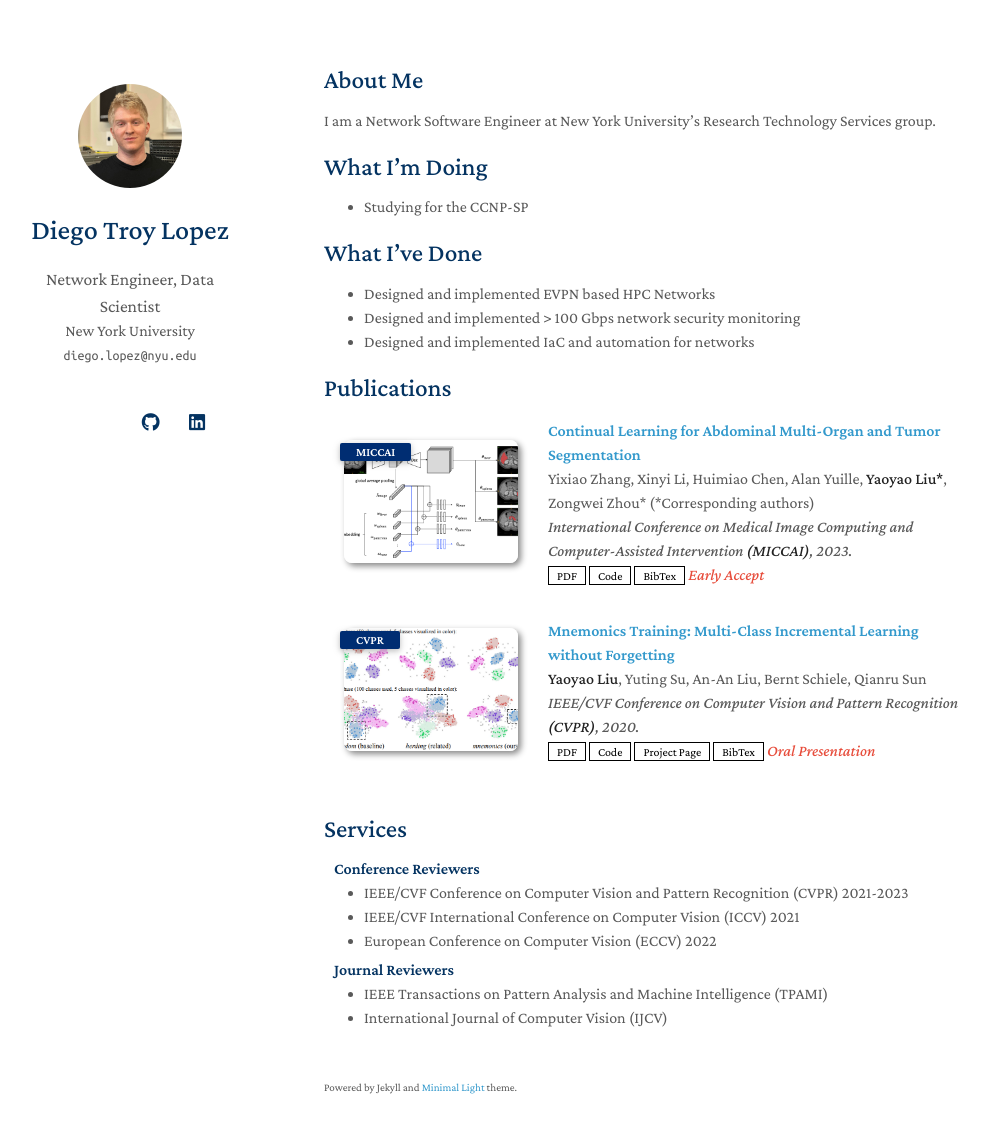
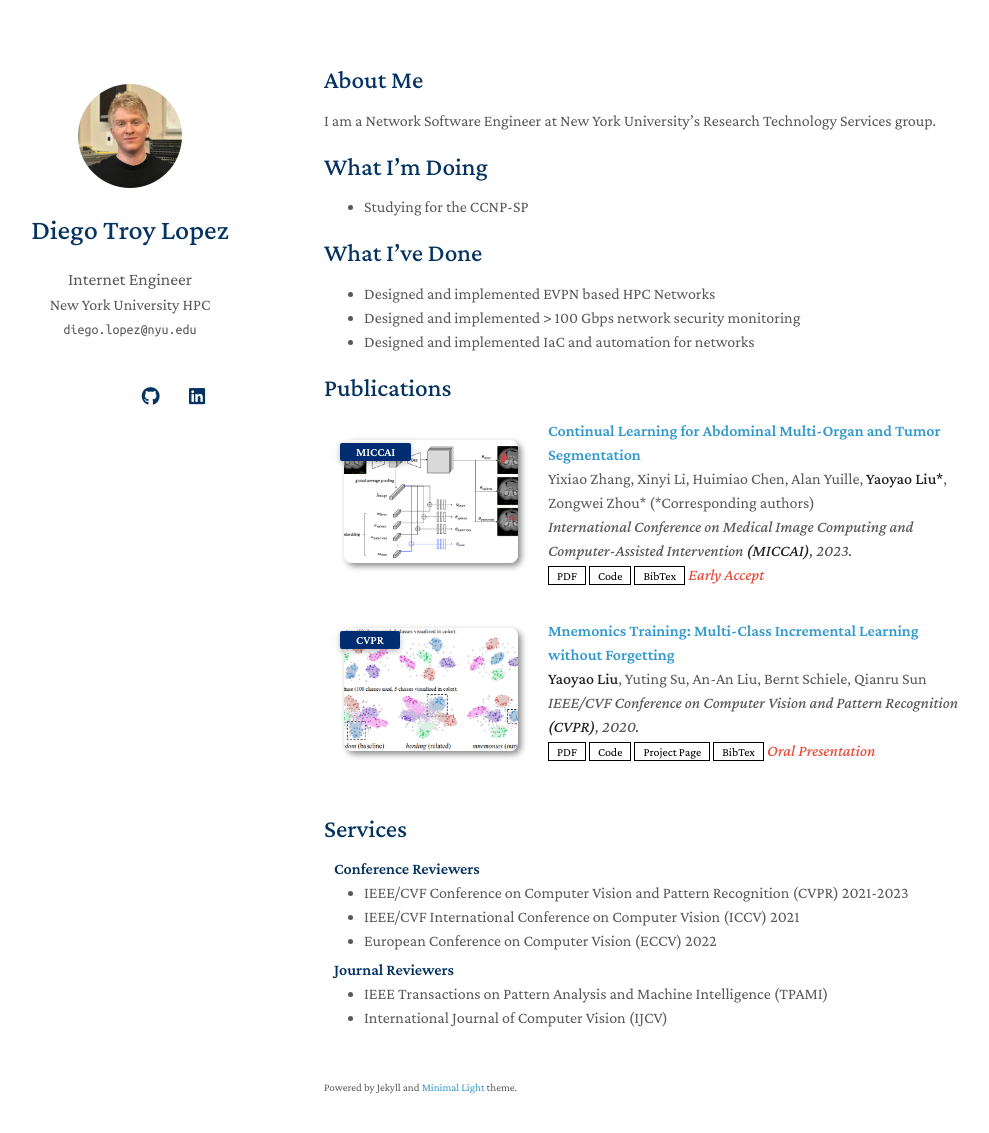
Before and after one commit to diego-lopez8/diego-lopez8.github.io, a Jekyll site: the page built from index.md, in a window 1280 px wide and 1168 px high. Shown: the top 1133 px of the window, without its empty margins (146-1135 px from the left). Built offline with Jekyll 4.4.1, drawn with Linux system fonts in a browser that asks for light colours; a style sheet for code colours, icons or effects is not loaded; our own code applies the rules of GitHub Pages for plain Markdown files.

Commit message:
Update _config.yml

```diff
--- a/_config.yml
+++ b/_config.yml
@@ -1,7 +1,7 @@
 # Basic Information
 title: Diego Troy Lopez
-position: Network Engineer, Data Scientist
-affiliation: New York University
+position: Internet Engineer
+affiliation: New York University HPC
 email: diego.lopez@nyu.edu
 
 # Search Engine Optimization (SEO)
```
